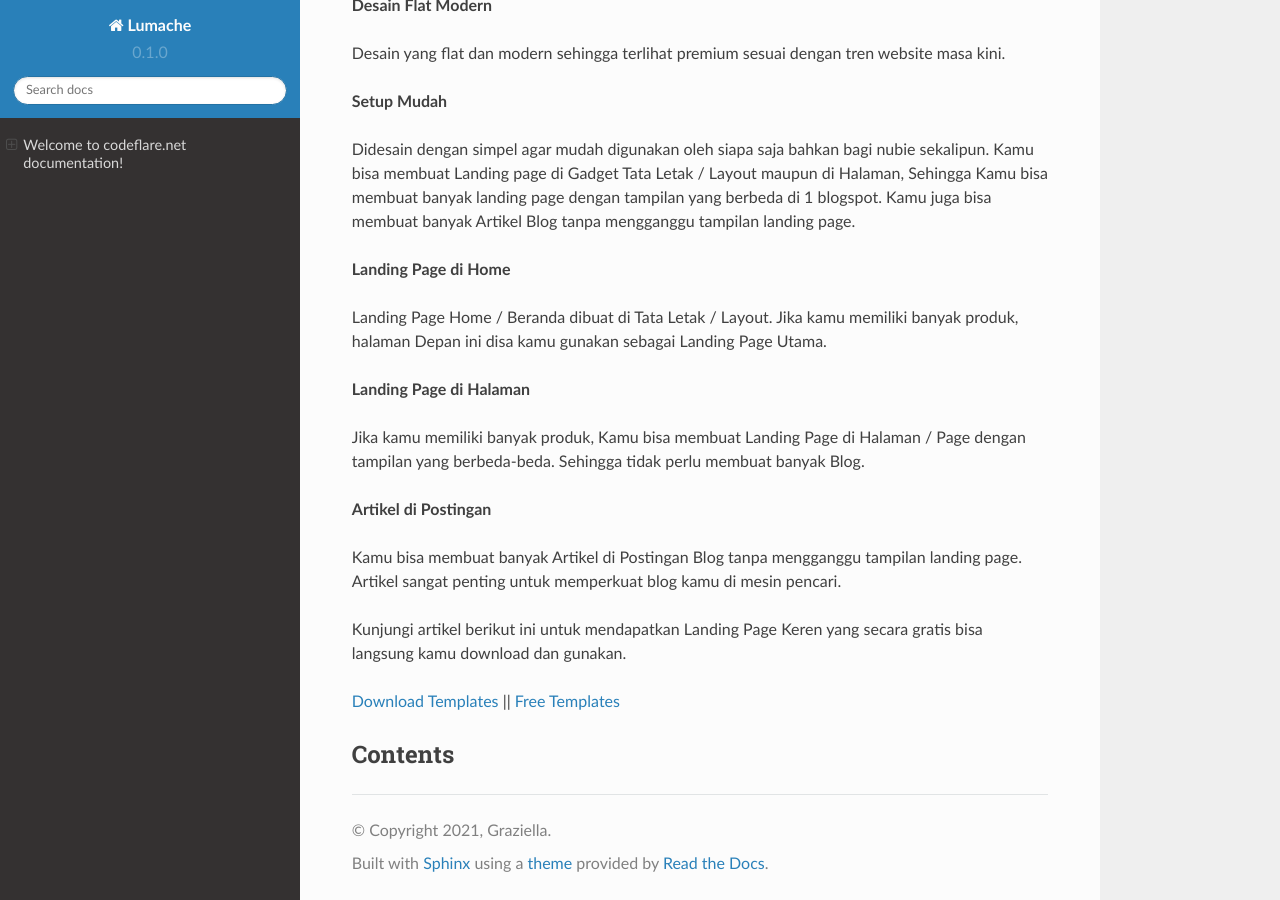
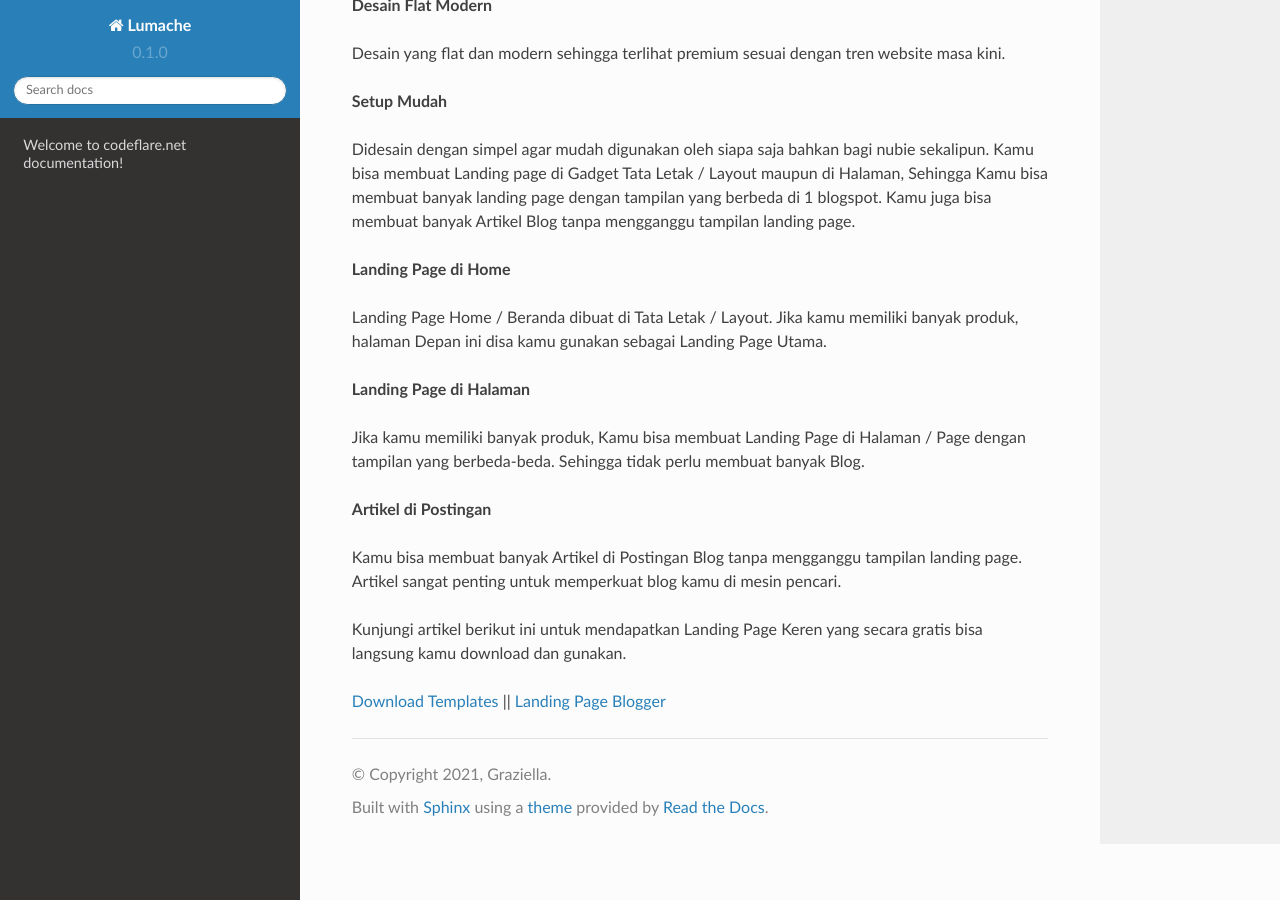
Before and after one commit to codeflareblogspot/landing-page-blog, a Sphinx documentation site: the page built from docs/source/index.rst, in a window 1280 px wide and 900 px high, scrolled down 526 px. Built offline with Sphinx 7.4.7 and the Read the Docs theme 2.0.0, drawn with Linux system fonts in a browser that asks for light colours.

Commit message:
Update index.rst

```diff
--- a/docs/source/index.rst
+++ b/docs/source/index.rst
@@ -33,8 +33,4 @@
 
 Kunjungi artikel berikut ini untuk mendapatkan Landing Page Keren yang secara gratis bisa langsung kamu download dan gunakan.
 
-`Download Templates <https://bit.ly/3JHQblr>`_ || `Free Templates <https://clck.ru/auWcb>`_
-
-
-Contents
---------
+`Download Templates <https://bit.ly/3JHQblr>`_ || `Landing Page Blogger <https://clck.ru/auWcb>`_
```
